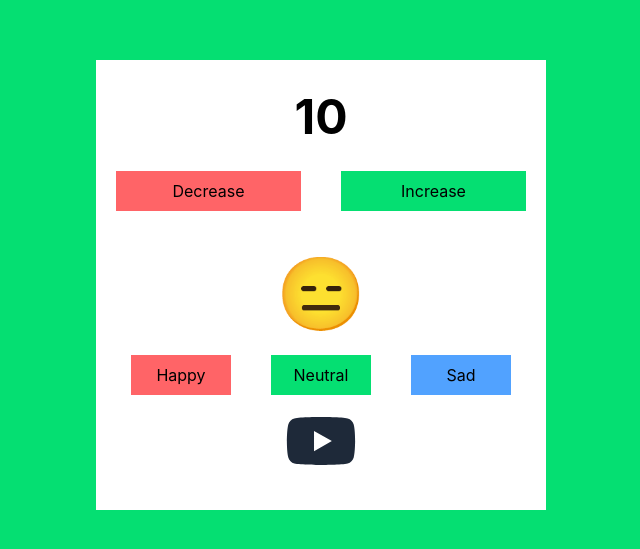
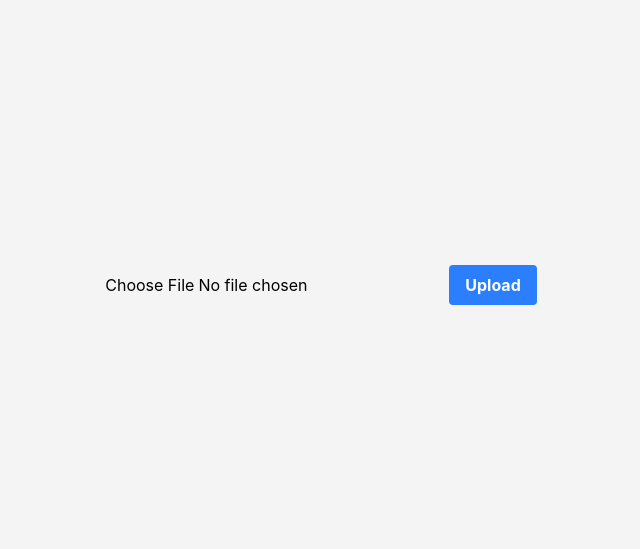
Before and after one commit to Lalithya-alt/SKYREK_Course_Project, a React (Vite) app in the folder Frontend/: page /test in a window 1280 px wide. Shown: the part 115-664 px from the top of the page, without its empty margins (319-959 px from the left). Built offline with nearby package versions, Linux system fonts and the light colour scheme.

Commit message:
design add product form in admin side
design add product form in admin side

```diff
--- a/Frontend/package.json
+++ b/Frontend/package.json
@@ -10,6 +10,7 @@
     "preview": "vite preview"
   },
   "dependencies": {
+    "@supabase/supabase-js": "^2.105.4",
     "@tailwindcss/vite": "^4.2.2",
     "axios": "^1.15.2",
     "react": "^19.2.4",
--- /dev/null
+++ b/Frontend/src/Utils/mediaUpload.js
@@ -0,0 +1,27 @@
+import { createClient } from '@supabase/supabase-js';
+
+const key ="eyJhbGciOiJIUzI1NiIsInR5cCI6IkpXVCJ9.eyJpc3MiOiJzdXBhYmFzZSIsInJlZiI6ImlxbXNpdW9qZWx3Z3JleXJkaGtnIiwicm9sZSI6ImFub24iLCJpYXQiOjE3NzkwNzM4MzAsImV4cCI6MjA5NDY0OTgzMH0.8FdySLpHUt4XifOIXQL9oPv5Uy2U6uw6q8dAZ-90Omc";
+const url = "https://iqmsiuojelwgreyrdhkg.supabase.co"
+
+const supabase = createClient(url, key)
+
+
+export default function uploadmedia(file) {
+    return new Promise((resolve, reject) => {
+        if (file) {
+            const fileName = new Date().getTime() + '-' + file.name
+
+            supabase.storage.from('images').upload(fileName, file)
+                .then(() => {
+                    const publicUrl = supabase.storage.from('images').getPublicUrl(fileName).data.publicUrl
+                    resolve(publicUrl)
+                })
+                .catch((error) => {
+                    console.error('Error uploading file:', error)
+                    reject(error)
+                })
+        } else {
+            reject(new Error('No file selected'))
+        }
+    })
+}
--- /dev/null
+++ b/Frontend/src/pages/admin/adminAddProductForm.jsx
@@ -0,0 +1,77 @@
+import React from 'react'
+import { Link } from 'react-router-dom';
+
+
+export default function adminAddProductForm() {
+
+const[productId, setProductId] = React.useState("")
+const[name, setName] = React.useState("")
+const[altNames, setAltNames] = React.useState([])
+const[description, setDescription] = React.useState("")
+const[price, setPrice] = React.useState(0)
+const[labelledPrice, setLabelledPrice] = React.useState(0)
+const[images, setImages] = React.useState([])
+const[isAvailable, setIsAvailable] = React.useState(true)
+const[category, setCategory] = React.useState("")
+const[stock, setStock] = React.useState(0)
+const[brand, setBrand] = React.useState("")
+const[model, setModel] = React.useState("")
+
+
+  return (
+    <div className='w-full h-full flex items-center flex-col'>
+        <div className='w-full h-25 bg-white shadow-2xl rounded-lg flex p-4'>
+            <h1 className='text-2xl font-semibold'>Add New Product</h1>
+
+           <div className="flex flex-1 justify-end items-center gap-4 h-full">
+              <Link to="/admin/products" className="px-5 py-2 rounded-xl border border-slate-300 bg-white text-slate-700 font-medium shadow-sm hover:bg-slate-100 hover:shadow-md transition-all duration-200">
+              Cancel
+              </Link>
+
+             <Link to="/admin/products" className="px-5 py-2 rounded-xl bg-linear-to-r from-emerald-500 to-green-600 text-white font-medium shadow-lg hover:from-emerald-600 hover:to-green-700 hover:shadow-xl transition-all duration-200">
+              Save
+            </Link>
+
+
+            </div>
+        </div>
+
+          <div className="w-full h-[300px] flex gap-4 p-4">
+            <div className='w-[25%] h-[70px] flex flex-col'>
+                <label className='font-semibold'>Product ID</label>
+                <input
+                    type="text"
+                    value={productId}
+                    onChange={(e) => setProductId(e.target.value)}
+                    placeholder='PD-001'
+                    className="border border-slate-300 rounded-md p-2 focus:outline-none focus:ring-2 focus:ring-blue-500"
+                />
+
+            </div>
+
+            <div className='w-[25%] h-[70px] flex flex-col'>
+                <label className='font-semibold'>Product Name</label>
+                <input
+                    type="text"
+                    value={name}
+                    onChange={(e) => setName(e.target.value)}
+                    placeholder='Nvidea RTX 5090'
+                    className="border border-slate-300 rounded-md p-2 focus:outline-none focus:ring-2 focus:ring-blue-500"
+                />
+            </div>
+
+            <div className='w-[50%] h-[70px] flex flex-col'>
+                <label className='font-semibold'>Alternative Name</label>
+                <input
+                    type="text"
+                    value={name}
+                    onChange={(e) => setName(e.target.value)}
+                    placeholder='VGA, Graphics Card'
+                    className="border border-slate-300 rounded-md p-2 focus:outline-none focus:ring-2 focus:ring-blue-500"
+                />
+            </div>
+
+          </div>
+    </div>
+  )
+}
--- /dev/null
+++ b/Frontend/src/pages/admin/adminProductPage.jsx
@@ -0,0 +1,15 @@
+import React from 'react'
+import { BiSolidCartAdd } from "react-icons/bi";
+import { Link } from 'react-router-dom';
+
+export default function adminProductPage() {
+  return (
+    <div className='w-full h-full'>
+        adminProductPage
+
+        <Link to ="/admin/products/add" className='bg-accent w-15 h-15 rounded-full text-white text-4xl flex justify-center items-center fixed bottom-10 right-10 shadow-2xl hover:bg-[#0041C2]'>
+            <BiSolidCartAdd />
+        </Link>
+    </div>
+  )
+}
--- a/Frontend/src/pages/adminPage.jsx
+++ b/Frontend/src/pages/adminPage.jsx
@@ -3,7 +3,8 @@ import { Link, Routes, Route } from 'react-router-dom'
 import { FaShoppingCart } from "react-icons/fa"
 import { BsFillGiftFill } from "react-icons/bs"
 import { FaUserTie } from "react-icons/fa"
-import AdminProductPage from './adminProductPage'
+import AdminProductPage from './admin/adminProductPage'
+import AdminAddProductForm from './admin/adminAddProductForm'
 
 
 export default function adminPage() {
@@ -37,6 +38,7 @@ export default function adminPage() {
             <Route path="orders" element={<h1>Order Page</h1>} />
             <Route path="products" element={<AdminProductPage/>} />
             <Route path="users" element={<h1>Users Page</h1>} />
+            <Route path="products/add" element={<AdminAddProductForm/>} />
         </Routes>
       </div>
     </div>
--- a/Frontend/src/pages/adminProductPage.jsx
+++ /dev/null
@@ -1,14 +0,0 @@
-import React from 'react'
-import { BiSolidCartAdd } from "react-icons/bi";
-
-export default function adminProductPage() {
-  return (
-    <div className='w-full h-full'>
-        adminProductPage
-
-        <button className='bg-accent w-15 h-15 rounded-full text-white text-4xl flex justify-center items-center fixed bottom-10 right-10 shadow-2xl hover:bg-[#0041C2]'>
-            <BiSolidCartAdd />
-        </button>
-    </div>
-  )
-}
--- a/Frontend/src/pages/loginPage.jsx
+++ b/Frontend/src/pages/loginPage.jsx
@@ -18,10 +18,6 @@ export default function LoginPage() {
     setIsLoading(true)
 
     try {
-      // const res = await axios.post('http://localhost:3000/users/login', {
-      //   email,
-      //   password
-      // })
 
       const res = await api.post('/users/login', {
         email,
--- a/Frontend/src/pages/test.jsx
+++ b/Frontend/src/pages/test.jsx
@@ -1,76 +1,35 @@
 import React, { useState } from 'react'
 import toast from 'react-hot-toast';
 import { FaYoutube } from "react-icons/fa";
+import uploadmedia from '../Utils/mediaUpload';
+
 
 export default function test() {
 
-    const[score, setScore] = useState(10)   //SCORE --> VARIABLE , SETSCORE --> FUNCTION
-    const[emoji, setEmoji] = useState("😑")
-    const[isFollowed, setIsFollowed] = useState(false);
+const [file, setFile] = useState(null)
 
-    //let score = 50;
+async function handleFileChange(event) {
+   const selectedFile = event.target.files[0]
+   if (selectedFile) {
+       setFile(selectedFile)
+       try {
+           const res = await uploadmedia(selectedFile)
+           console.log(res)
+           toast.success('File uploaded successfully')
+       } catch (error) {
+           toast.error('Failed to upload file')
+           console.error(error)
+       }
+   }
+}
 
   return (
-    <div className="w-full h-full bg-green-400 flex items-center justify-center">
-        <div className='w-112.5 h-112.5 bg-white flex items-center justify-center flex-col'>
-            <h1 className='font-bold text-5xl'>{score}</h1>
-            <div className='w-full h-25 flex items-center justify-center'>
-                <button className='w-50 h-10 bg-red-400 mx-5'
-                    onClick={() => {
-                        setScore(score - 1);
-                       // alert("Score decreased by 10. Current score: " + (score - 10));
-                    }}
-                >
-                    Decrease
-                    </button>
-                <button className='w-50 h-10 bg-green-400 mx-5'
-                    onClick={() => {
-                        setScore(score + 1);
-                       // alert("Score increased by 10. Current score: " + (score + 10));
-                    }}
-                >
-                    Increase
-                    </button>
-            </div>
-            <div className='flex-col'>
-                    <h1 className='font-bold text-7xl m-4 flex justify-center items-center'>{emoji}</h1>
-                    <button className='w-25 h-10 bg-red-400 mx-5 my-2.5'
-                        onClick={() => {
-                            setEmoji("😊");
-                            toast("You are happy!");
-                        }}
-                    >
-                    Happy
-                    </button>
+   <div className='w-full h-screen flex items-center justify-center bg-primary'>
+    <input type = "file" onChange={handleFileChange}/>
 
-                     <button className='w-25 h-10 bg-green-400 mx-5 my-2.5'
-                        onClick={() => {
-                            setEmoji("😐");
-                            toast("You are neutral!");
-                        }}
-                    >
-                    Neutral
-                    </button>
-
-                     <button className='w-25 h-10 bg-blue-400 mx-5 my-2.5'
-                        onClick={() => {
-                            setEmoji("😢");
-                            toast("You are sad!");
-                        }}
-                    >
-                    Sad
-                    </button>
-            </div>
-
-            <div>
-                 <FaYoutube className={isFollowed ? 'text-7xl text-red-700' : 'text-7xl text-gray-800'} onClick={
-                    ()=>{
-                        toast("follow us on you tube ",{icon: <FaYoutube className='text-2xl text-red-700'/>    });
-                        setIsFollowed(!isFollowed);
-                    }
-                } />
-            </div>
-         </div>
-    </div>
+    <button className='bg-blue-500 hover:bg-blue-700 text-white font-bold py-2 px-4 rounded'>
+      Upload
+    </button>
+   </div>
   )
 }
```
Also changed, not shown: 1 other file (tests, documents, lock files or other folders).
